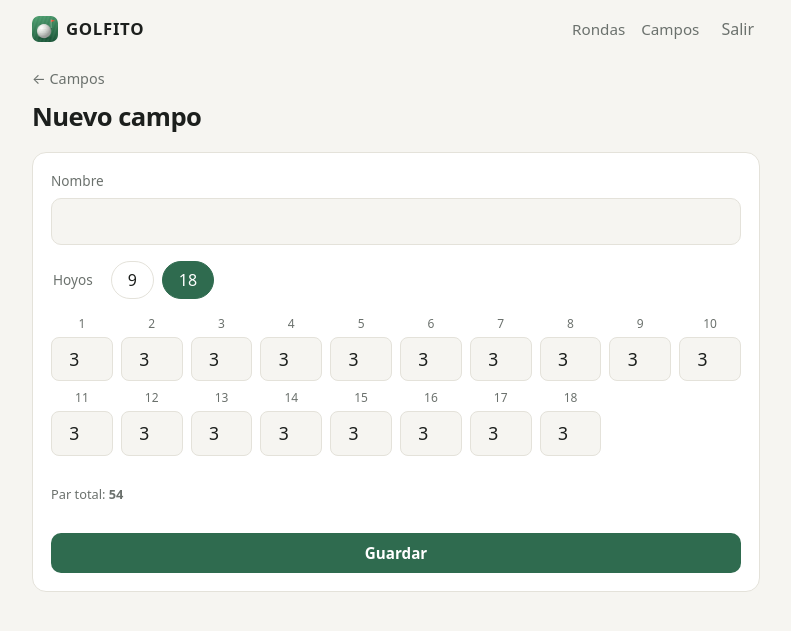
After one commit to everloopstudio/golf-garmin, a FastAPI app: template web/app/templates/course.html in a window 1280 px wide. The commit adds this page. Shown: the top 631 px of the page, without its empty margins (244-1035 px from the left). Run offline with FastAPI, Linux system fonts and the light colour scheme; the template is opened without the code that fills it, so the values that code supplies are empty; the visitor is signed in with stand-in values (Sample User, id 1); parts of the project's set-up code (start-up, migrations or seed data) failed here and were passed over.

Commit message:
Campos gestionados desde la web y descargados por el reloj
- Web: seccion Campos para crear, editar y borrar (nombre, 9/18 hoyos, par
  por hoyo). Se crea Valls d'Ordino de serie si la tabla esta vacia.
- API GET /api/courses con el token del reloj.
- Reloj: al abrir descarga la lista y la guarda; el menu usa la ultima lista
  guardada (o la de serie si nunca ha descargado ninguna).

Co-Authored-By: Claude Opus 5.5 <noreply@anthropic.com>

```diff
--- a/web/app/main.py
+++ b/web/app/main.py
@@ -87,8 +87,18 @@ def init_db() -> None:
                 ip TEXT NOT NULL,
                 ts INTEGER NOT NULL
             );
+            CREATE TABLE IF NOT EXISTS courses (
+                id INTEGER PRIMARY KEY,
+                name TEXT NOT NULL UNIQUE,
+                pars TEXT NOT NULL,
+                updated_at INTEGER NOT NULL
+            );
             """
         )
+        if con.execute("SELECT COUNT(*) FROM courses").fetchone()[0] == 0:
+            # mismo campo que trae el reloj de serie (source/GolfCourses.mc)
+            con.execute("INSERT INTO courses (name, pars, updated_at) VALUES (?, ?, ?)",
+                        ("Valls d'Ordino", json.dumps([3] * 18), int(time.time())))
         con.commit()
 
 
@@ -186,14 +196,17 @@ class RoundIn(BaseModel):
         return v
 
 
+def require_device(x_device_token: str = Header(default="")) -> None:
+    if not hmac.compare_digest(x_device_token.encode(), DEVICE_TOKEN.encode()):
+        raise HTTPException(status_code=401, detail="unauthorized")
+
+
 @app.post("/api/rounds")
 async def ingest(
     request: Request,
-    x_device_token: str = Header(default=""),
     _: None = Depends(ingest_rate_limit),
+    __: None = Depends(require_device),
 ):
-    if not hmac.compare_digest(x_device_token.encode(), DEVICE_TOKEN.encode()):
-        raise HTTPException(status_code=401, detail="unauthorized")
     body = await request.body()
     if len(body) > MAX_BODY:
         raise HTTPException(status_code=413, detail="too large")
@@ -216,6 +229,14 @@ async def ingest(
         )
         con.commit()
     return JSONResponse({"ok": True, "shots": len(rnd.shots)})
+
+
+@app.get("/api/courses")
+def api_courses(_: None = Depends(ingest_rate_limit), __: None = Depends(require_device)):
+    # Lista compacta para el reloj: [{"name", "pars"}], ordenada por nombre.
+    with closing(db()) as con:
+        rows = con.execute("SELECT name, pars FROM courses ORDER BY name COLLATE NOCASE").fetchall()
+    return JSONResponse({"courses": [{"name": r["name"], "pars": json.loads(r["pars"])} for r in rows]})
 
 
 # ---------- estadisticas ----------
@@ -349,6 +370,95 @@ def delete_round(
     return RedirectResponse("/", status_code=303)
 
 
+# ---------- campos ----------
+
+def all_courses():
+    with closing(db()) as con:
+        rows = [dict(r) for r in con.execute("SELECT * FROM courses ORDER BY name COLLATE NOCASE")]
+    for r in rows:
+        r["pars"] = json.loads(r["pars"])
+    return rows
+
+
+def parse_course_form(name: str, holes: str, pars: list[str]):
+    name = name.strip()
+    if not 1 <= len(name) <= 40:
+        return None, "El nombre debe tener entre 1 y 40 caracteres."
+    if holes not in ("9", "18"):
+        return None, "Elige 9 o 18 hoyos."
+    n = int(holes)
+    try:
+        values = [int(p) for p in pars[:n]]
+    except ValueError:
+        return None, "Los pares deben ser numeros."
+    if len(values) != n or any(p < 2 or p > 7 for p in values):
+        return None, "Cada hoyo necesita un par entre 2 y 7."
+    return (name, values), None
+
+
+def course_form(request: Request, course: dict, error: Optional[str] = None, status: int = 200):
+    return templates.TemplateResponse(
+        request, "course.html", {"c": course, "error": error}, status_code=status)
+
+
+@app.get("/courses")
+def courses_page(request: Request, _: None = Depends(require_login)):
+    return templates.TemplateResponse(request, "courses.html", {"courses": all_courses()})
+
+
+@app.get("/courses/new")
+def course_new(request: Request, _: None = Depends(require_login)):
+    return course_form(request, {"id": None, "name": "", "pars": [3] * 18})
+
+
+@app.get("/courses/{cid}")
+def course_edit(request: Request, cid: int, _: None = Depends(require_login)):
+    c = next((c for c in all_courses() if c["id"] == cid), None)
+    if c is None:
+        raise HTTPException(status_code=404)
+    return course_form(request, c)
+
+
+@app.post("/courses/save")
+async def course_save(
+    request: Request,
+    _: None = Depends(require_login), __: None = Depends(same_origin),
+):
+    form = await request.form()
+    cid = form.get("id") or None
+    parsed, error = parse_course_form(
+        str(form.get("name", "")), str(form.get("holes", "")), [str(v) for v in form.getlist("par")])
+    if error:
+        draft = {"id": cid, "name": form.get("name", ""),
+                 "pars": [int(v) if str(v).isdigit() else 3 for v in form.getlist("par")]}
+        return course_form(request, draft, error, status=422)
+    name, pars = parsed
+    try:
+        with closing(db()) as con:
+            if cid:
+                con.execute("UPDATE courses SET name = ?, pars = ?, updated_at = ? WHERE id = ?",
+                            (name, json.dumps(pars), int(time.time()), int(cid)))
+            else:
+                con.execute("INSERT INTO courses (name, pars, updated_at) VALUES (?, ?, ?)",
+                            (name, json.dumps(pars), int(time.time())))
+            con.commit()
+    except sqlite3.IntegrityError:
+        return course_form(request, {"id": cid, "name": name, "pars": pars},
+                           "Ya existe un campo con ese nombre.", status=422)
+    return RedirectResponse("/courses", status_code=303)
+
+
+@app.post("/courses/{cid}/delete")
+def course_delete(
+    request: Request, cid: int,
+    _: None = Depends(require_login), __: None = Depends(same_origin),
+):
+    with closing(db()) as con:
+        con.execute("DELETE FROM courses WHERE id = ?", (cid,))
+        con.commit()
+    return RedirectResponse("/courses", status_code=303)
+
+
 @app.get("/favicon.ico")
 def favicon():
     return FileResponse(BASE / "static" / "icons" / "favicon-32.png", media_type="image/png")
--- a/web/app/static/app.css
+++ b/web/app/static/app.css
@@ -70,3 +70,24 @@ table { border-collapse: collapse; width: 100%; font-variant-numeric: tabular-nu
 .danger button { background: none; border: 1px solid var(--line); color: var(--pos); font: inherit; font-size: 0.9rem;
   padding: 10px 18px; border-radius: 10px; cursor: pointer; }
 .danger button:hover { border-color: var(--pos); }
+.nav { display: flex; align-items: center; gap: 16px; }
+.nav a { color: var(--muted); font-size: 0.95rem; }
+.head-row { display: flex; justify-content: space-between; align-items: center; margin-top: 8px; }
+.head-row h1 { margin: 0; }
+.btn { display: inline-block; background: var(--accent); color: var(--card); border: 0; border-radius: 10px;
+  padding: 9px 16px; font: inherit; font-weight: 600; font-size: 0.95rem; cursor: pointer; }
+.course-form { display: flex; flex-direction: column; gap: 16px; }
+.course-form > label { display: flex; flex-direction: column; gap: 6px; color: var(--muted); font-size: 0.85rem; }
+.course-form input[name=name] { font: inherit; font-size: 1.05rem; color: var(--text); background: var(--bg);
+  border: 1px solid var(--line); border-radius: 10px; padding: 10px 12px; }
+.seg { border: 0; padding: 0; margin: 0; display: flex; gap: 8px; align-items: center; }
+.seg legend { color: var(--muted); font-size: 0.85rem; float: left; margin-right: 8px; }
+.seg label { border: 1px solid var(--line); border-radius: 999px; padding: 6px 16px; cursor: pointer; }
+.seg label:has(input:checked) { background: var(--accent); border-color: var(--accent); color: var(--card); }
+.seg input { position: absolute; opacity: 0; pointer-events: none; }
+.pars { display: grid; grid-template-columns: repeat(auto-fill, minmax(56px, 1fr)); gap: 8px; }
+.par { display: flex; flex-direction: column; align-items: center; gap: 4px; }
+.par span { color: var(--muted); font-size: 0.75rem; }
+.par input { width: 100%; font: inherit; font-size: 1.1rem; text-align: center; color: var(--text); background: var(--bg);
+  border: 1px solid var(--line); border-radius: 8px; padding: 8px 0; }
+.par[hidden] { display: none; }
--- /dev/null
+++ b/web/app/static/course.js
@@ -0,0 +1,16 @@
+// Formulario de campo: con 9 hoyos oculta (y desactiva) los hoyos 10-18; suma el par total.
+(function () {
+  var form = document.querySelector('.course-form');
+  var back = form.querySelectorAll('.back9 input');
+  function nine() { return form.querySelector('input[name=holes]:checked').value === '9'; }
+  function update() {
+    var n = nine();
+    back.forEach(function (i) { i.disabled = n; i.parentNode.hidden = n; });
+    var total = 0;
+    form.querySelectorAll('input[name=par]:not(:disabled)').forEach(function (i) { total += parseInt(i.value, 10) || 0; });
+    document.getElementById('par-total').textContent = total;
+  }
+  form.addEventListener('input', update);
+  form.addEventListener('change', update);
+  update();
+})();
--- a/web/app/templates/base.html
+++ b/web/app/templates/base.html
@@ -22,7 +22,11 @@
 <header class="top">
   {% if request.session.get("ok") %}
   <a class="brand" href="/"><img src="/static/icons/favicon-64.png" alt="" width="26" height="26">GOLFITO</a>
-  <form method="post" action="/logout"><button class="link" type="submit">Salir</button></form>
+  <nav class="nav">
+    <a href="/">Rondas</a>
+    <a href="/courses">Campos</a>
+    <form method="post" action="/logout"><button class="link" type="submit">Salir</button></form>
+  </nav>
   {% endif %}
 </header>
 <main>{% block content %}{% endblock %}</main>
--- /dev/null
+++ b/web/app/templates/course.html
@@ -0,0 +1,35 @@
+{% extends "base.html" %}
+{% block title %}{{ c.name or "Nuevo campo" }} · GOLFITO{% endblock %}
+{% block content %}
+<a class="back" href="/courses">← Campos</a>
+<h1>{{ c.name or "Nuevo campo" }}</h1>
+<form class="card course-form" method="post" action="/courses/save">
+  {% if c.id %}<input type="hidden" name="id" value="{{ c.id }}">{% endif %}
+  <label>Nombre
+    <input name="name" value="{{ c.name }}" maxlength="40" required autocomplete="off">
+  </label>
+  <fieldset class="seg" id="holes">
+    <legend>Hoyos</legend>
+    <label><input type="radio" name="holes" value="9" {{ 'checked' if c.pars|length == 9 }}> 9</label>
+    <label><input type="radio" name="holes" value="18" {{ 'checked' if c.pars|length != 9 }}> 18</label>
+  </fieldset>
+  <div class="pars">
+    {% for i in range(18) %}
+    <label class="par{{ ' back9' if i >= 9 }}"><span>{{ i + 1 }}</span>
+      <input name="par" type="number" inputmode="numeric" min="2" max="7" required
+             value="{{ c.pars[i] if i < c.pars|length else 3 }}">
+    </label>
+    {% endfor %}
+  </div>
+  <p class="muted small">Par total: <b id="par-total"></b></p>
+  {% if error %}<p class="err">{{ error }}</p>{% endif %}
+  <button class="btn" type="submit">Guardar</button>
+</form>
+{% if c.id %}
+<form class="danger" method="post" action="/courses/{{ c.id }}/delete"
+      data-confirm="¿Eliminar este campo? El reloj dejará de mostrarlo. Las rondas jugadas no se borran.">
+  <button type="submit">Eliminar campo</button>
+</form>
+{% endif %}
+{% endblock %}
+{% block scripts %}<script src="/static/course.js"></script>{% endblock %}
```
Also changed, not shown: web/app/templates/courses.html (added, +23 -0 lines), 4 other files.
